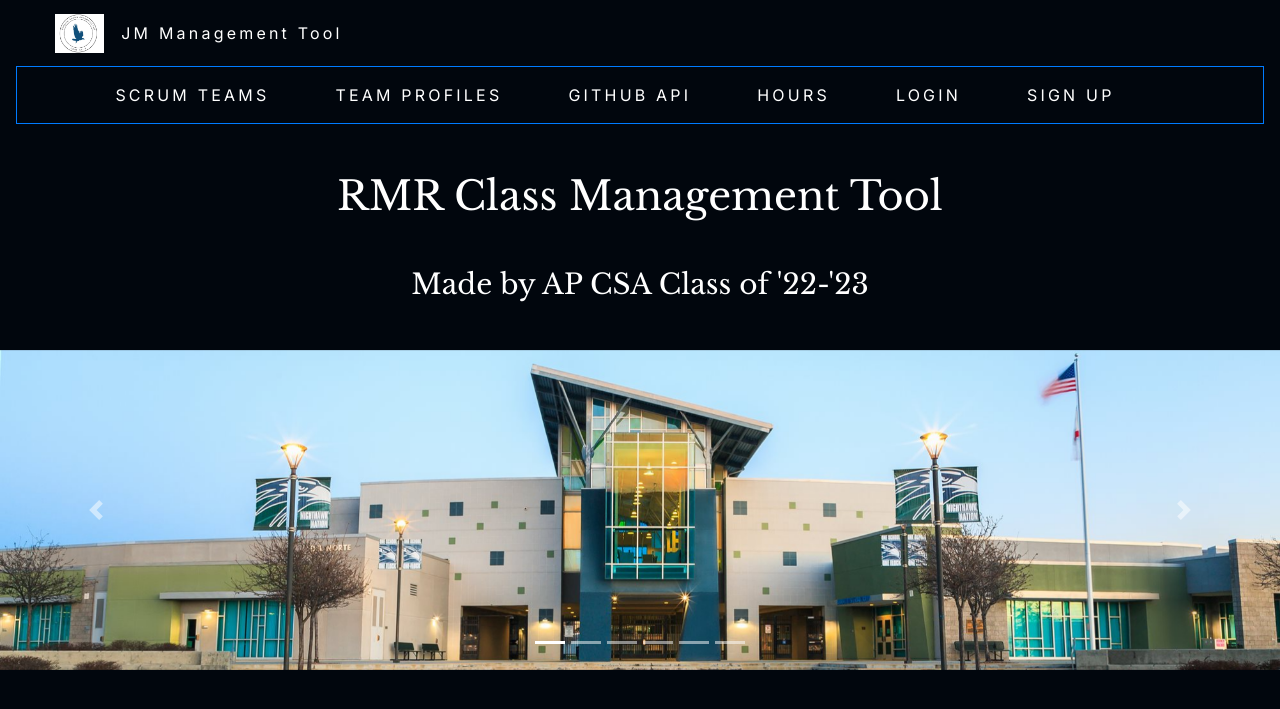
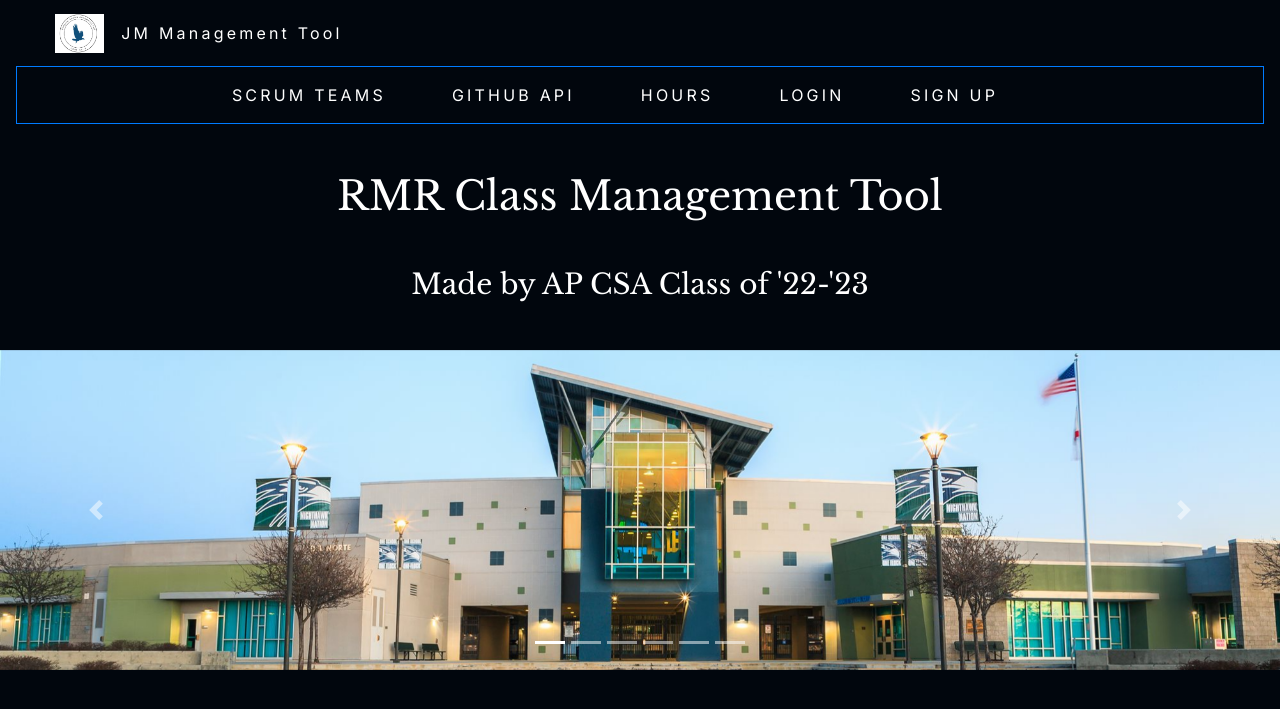
Before and after one commit to saumyapalk23/codingprojfontend, a Jekyll site: the page built from index.md, in a window 1280 px wide. Shown: the top 709 px of the page. Built offline with Jekyll 4.4.1, drawn with Linux system fonts in a browser that asks for light colours; our own code applies the rules of GitHub Pages for plain Markdown files; the repository's description, which GitHub fills in, is left out.

Commit message:
remove from nav

```diff
--- a/_includes/nav.html
+++ b/_includes/nav.html
@@ -37,9 +37,9 @@
         <li class="nav-item" style="margin-right: 50px;">
           <a class="nav-link text-white fs-6" href="{{ site.baseurl }}/team">SCRUM TEAMS</a>
         </li>
-        <li class="nav-item" style="margin-right: 50px;">
+        <!-- <li class="nav-item" style="margin-right: 50px;">
           <a class="nav-link text-white fs-6" href="{{ site.baseurl }}/teamProfileDatabase">TEAM PROFILES</a>
-        </li>
+        </li> -->
         <li class="nav-item" style="margin-right: 50px;">
           <a class="nav-link text-white fs-6" href="{{ site.baseurl }}/teamProfileDatabaseGITHUBAPITEST">GITHUB API</a>
         </li>
```
